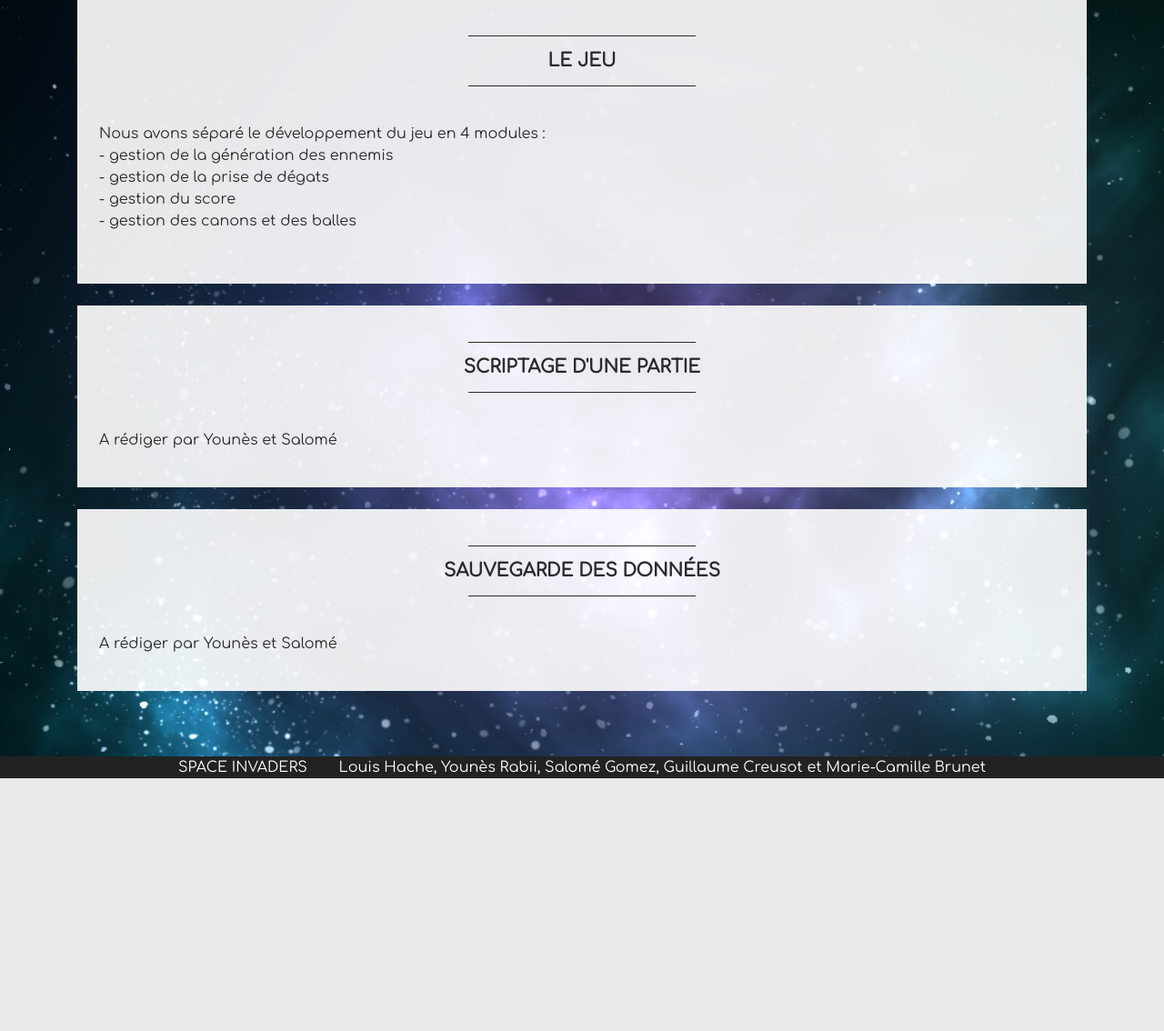
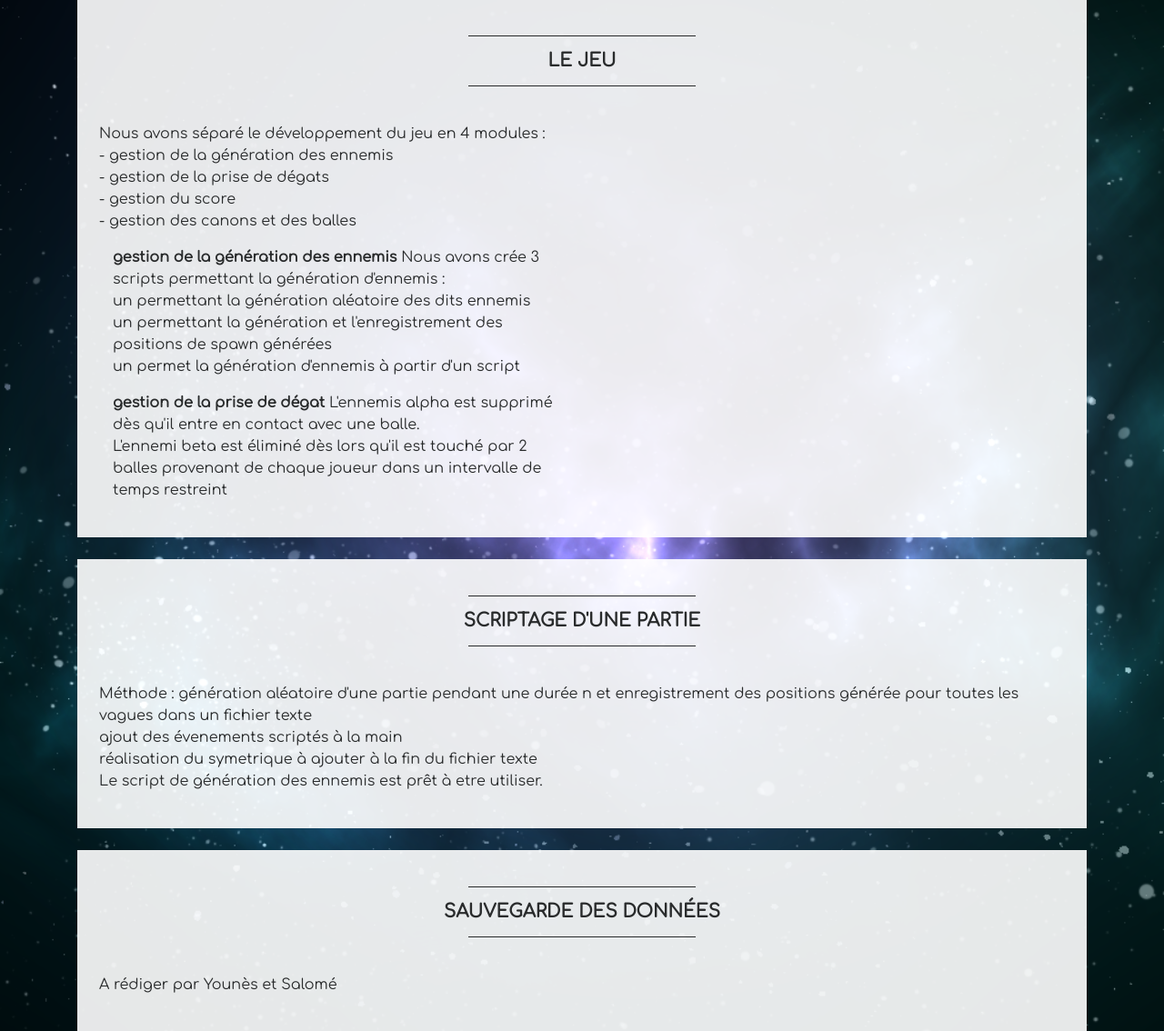
Before and after one commit to LouisHache/Site-Space-Invaders, a PHP site: page /developpement.php in a window 1280 px wide. Shown: the part 1282-2416 px from the top of the page at 91% size. Before the commit the page ends 2138 px from the top, so only its background shows below. Run offline with PHP 8.4, Linux system fonts and the light colour scheme.

Commit message:
V1 de ma partie

```diff
--- a/developpement.php
+++ b/developpement.php
@@ -66,7 +66,18 @@
 			</p>
 			<p>
 			<div class="col-lg-6">
-
+				<strong>gestion de la génération des ennemis</strong>
+				Nous avons crée 3 scripts permettant la génération d'ennemis : <br>
+					un permettant la génération aléatoire des dits ennemis<br>
+					un permettant la génération et l'enregistrement des positions de spawn générées<br>
+					un permet la génération d'ennemis à partir d'un script
+			</div>
+			</p>
+			<p>
+			<div class="col-lg-6">
+				<strong>gestion de la prise de dégat</strong>
+					L'ennemis alpha est supprimé dès qu'il entre en contact avec une balle.<br>
+					L'ennemi beta est éliminé dès lors qu'il est touché par 2 balles provenant de chaque joueur dans un intervalle de temps restreint<br>
 			</div>
 			</p>
 			</div>
@@ -74,7 +85,13 @@
 			<hr class="divider">
 			<h2 class="text-center text-lg text-uppercase my-0"> <strong>Scriptage d'une partie </strong></h2>
 			<hr class="divider"><br>
-			<p>A rédiger par Younès et Salomé
+			<p>
+				Méthode :
+					génération aléatoire d'une partie pendant une durée n  et enregistrement des positions générée pour toutes les vagues dans un fichier texte<br>
+					ajout des évenements scriptés à la main <br>
+					réalisation du symetrique à ajouter à la fin du fichier texte<br>
+				Le script de génération des ennemis est prêt à etre utiliser.
+
 			</p>
 			</div>
 			<div class="bg-faded p-4 my-4">
```
